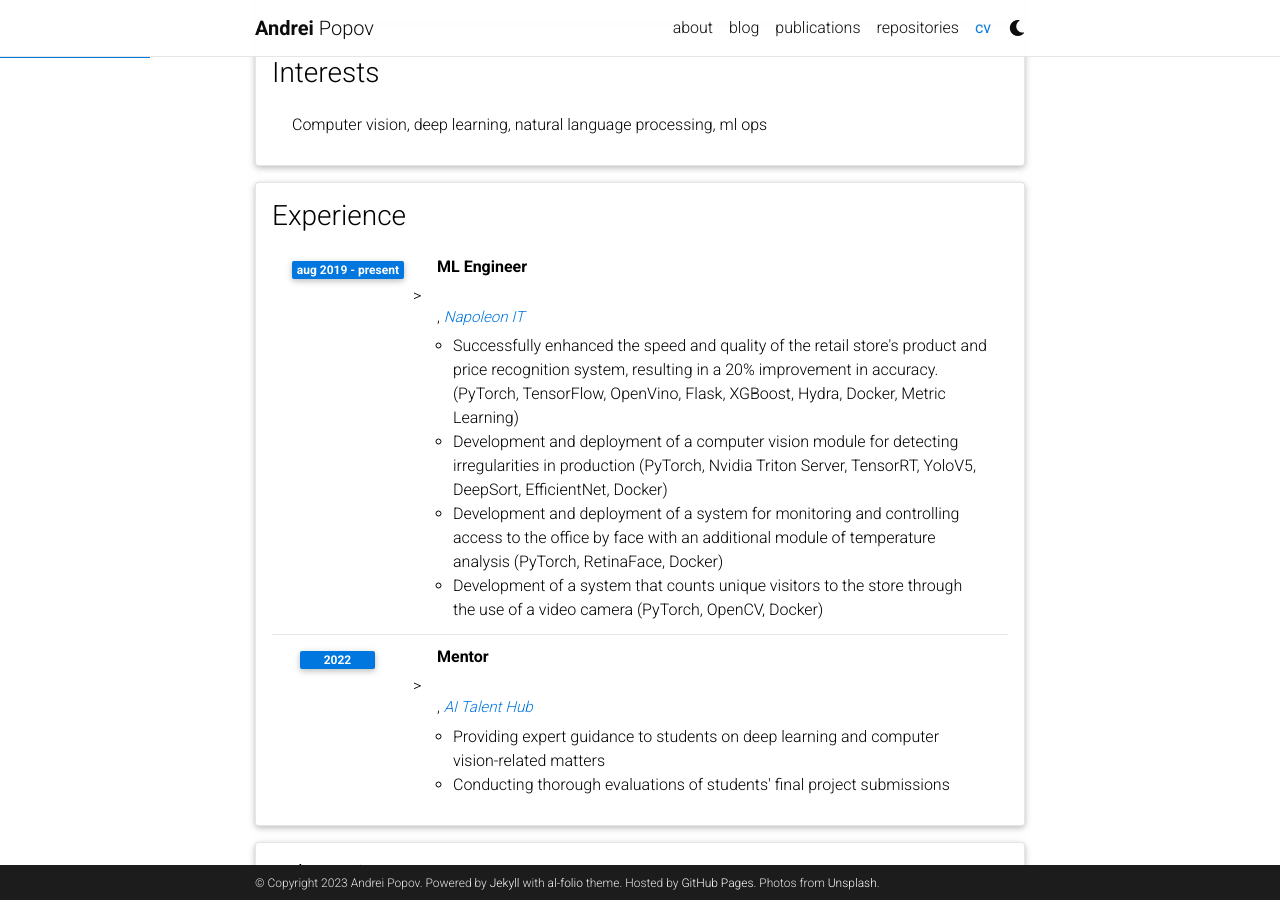
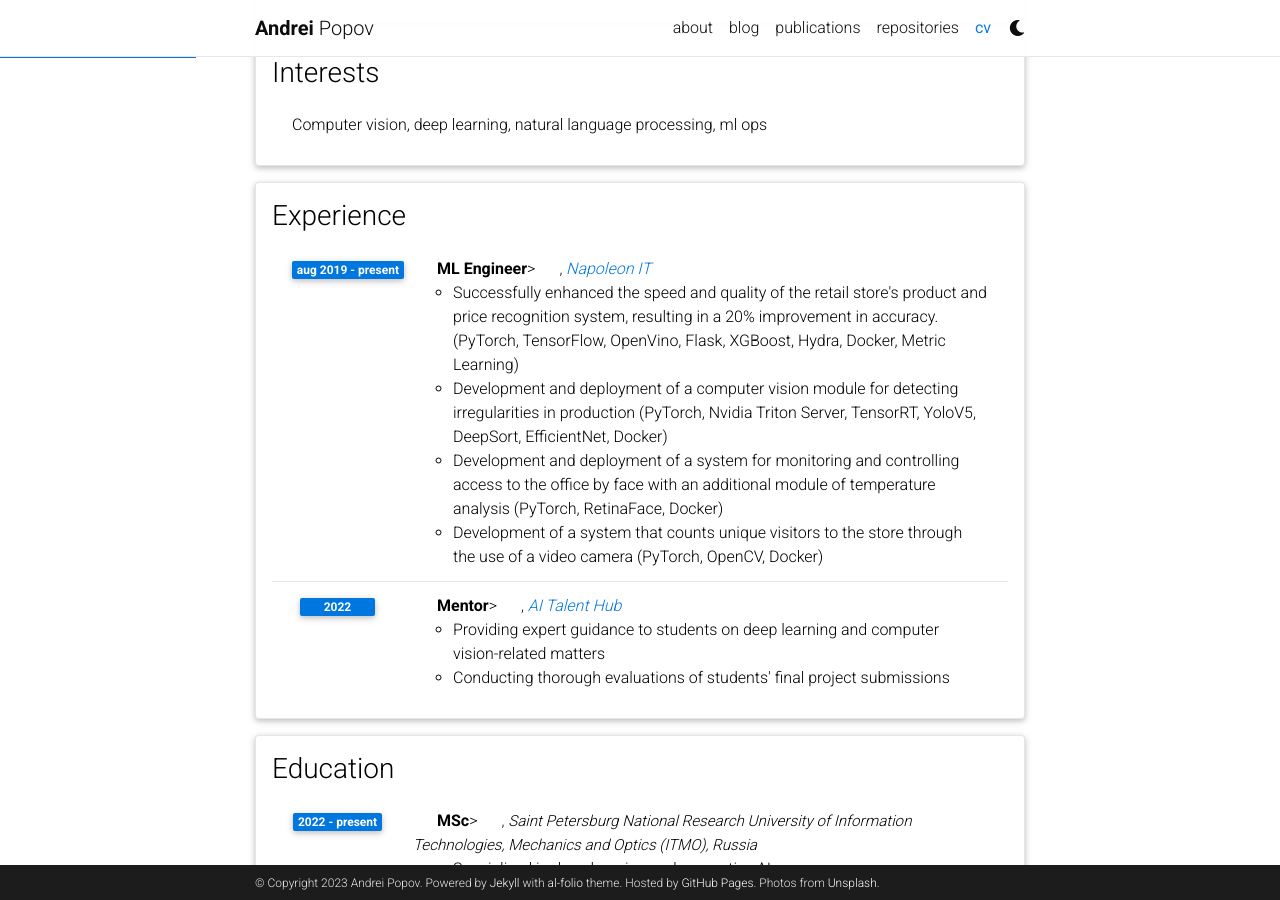
Before and after one commit to traptrip/traptrip.github.io, a Jekyll site: the page built from _pages/cv.md, in a window 1280 px wide and 900 px high, scrolled down 354 px. Built offline with Jekyll 4.4.1, drawn with Linux system fonts in a browser that asks for light colours; comment, search, counter and statistics services are not loaded; a style sheet for code colours, icons or effects is not loaded.

Commit message:
update timetable titles

```diff
--- a/_includes/cv/time_table.html
+++ b/_includes/cv/time_table.html
@@ -11,7 +11,7 @@
           {% endif %}
           <div class="col-xs-10 cl-sm-10 col-md-10 mt-2 mt-md-0">
             {% if content.title %}
-            <h6 class="title font-weight-bold ml-1 ml-md-4">{{content.title}}</h6>><h6 class="ml-1 ml-md-4" style="font-size: 0.95rem;">, <i>{{content.institution}}</i></h6>
+            <a class="title font-weight-bold ml-1 ml-md-4">{{content.title}}</a>><a class="ml-1 ml-md-4" style="font-size: 0.95rem;">, <i>{{content.institution}}</i></a>
             {% endif %}
             {% if content.description %}
               <ul class="items">
```
